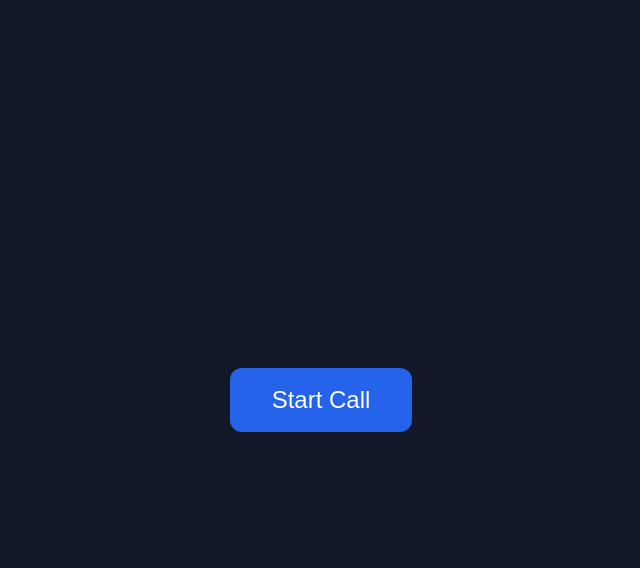
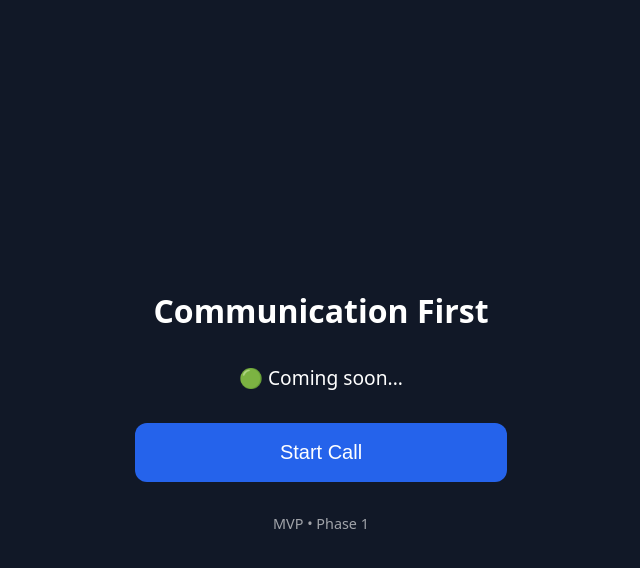
Before and after one commit to vasenko1/CommunicationFirst, a plain HTML site: page site/index.html in a window 1280 px wide. Both pictures are taken after a click on the button "Start Call". Shown: the whole page, without its empty margins (319-959 px from the left). Drawn offline with Linux system fonts and the light colour scheme.

Commit message:
Improve Phase 1 landing page

```diff
--- a/site/app.js
+++ b/site/app.js
@@ -1,5 +1,23 @@
-const button = document.getElementById("startCallBtn");
+const App = {
 
-button.addEventListener("click", () => {
-  alert("Phase 1 complete!");
-});
+  statusElement: null,
+
+  init() {
+    this.statusElement = document.getElementById("statusText");
+
+    document
+      .getElementById("startCallBtn")
+      .addEventListener("click", () => this.startCall());
+  },
+
+  updateStatus(text) {
+    this.statusElement.textContent = text;
+  },
+
+  startCall() {
+    this.updateStatus("Coming soon...");
+  }
+
+};
+
+App.init();
--- a/site/index.html
+++ b/site/index.html
@@ -8,8 +8,21 @@
 </head>
 <body>
 
-<main>
+<main class="container">
+
+  <h1>Communication First</h1>
+
+  <section class="status">
+    <span class="indicator">🟢</span>
+    <span id="statusText">Ready</span>
+  </section>
+
   <button id="startCallBtn">Start Call</button>
+
+  <footer>
+    MVP • Phase 1
+  </footer>
+
 </main>
 
 <script src="app.js"></script>
--- a/site/style.css
+++ b/site/style.css
@@ -11,24 +11,45 @@ body {
   color: white;
 }
 
-main {
-  height: 100%;
+body {
   display: flex;
   justify-content: center;
   align-items: center;
 }
 
+.container {
+  width: 100%;
+  max-width: 420px;
+  padding: 24px;
+  text-align: center;
+}
+
+h1 {
+  margin-bottom: 32px;
+}
+
+.status {
+  margin-bottom: 32px;
+  font-size: 1.2rem;
+}
+
 button {
-  padding: 18px 42px;
-  font-size: 1.5rem;
+  width: 100%;
+  padding: 18px;
+  font-size: 1.25rem;
   border: none;
   border-radius: 12px;
   background: #2563eb;
   color: white;
   cursor: pointer;
-  transition: background 0.2s ease;
 }
 
 button:hover {
   background: #1d4ed8;
 }
+
+footer {
+  margin-top: 32px;
+  opacity: .6;
+  font-size: .9rem;
+}
```
